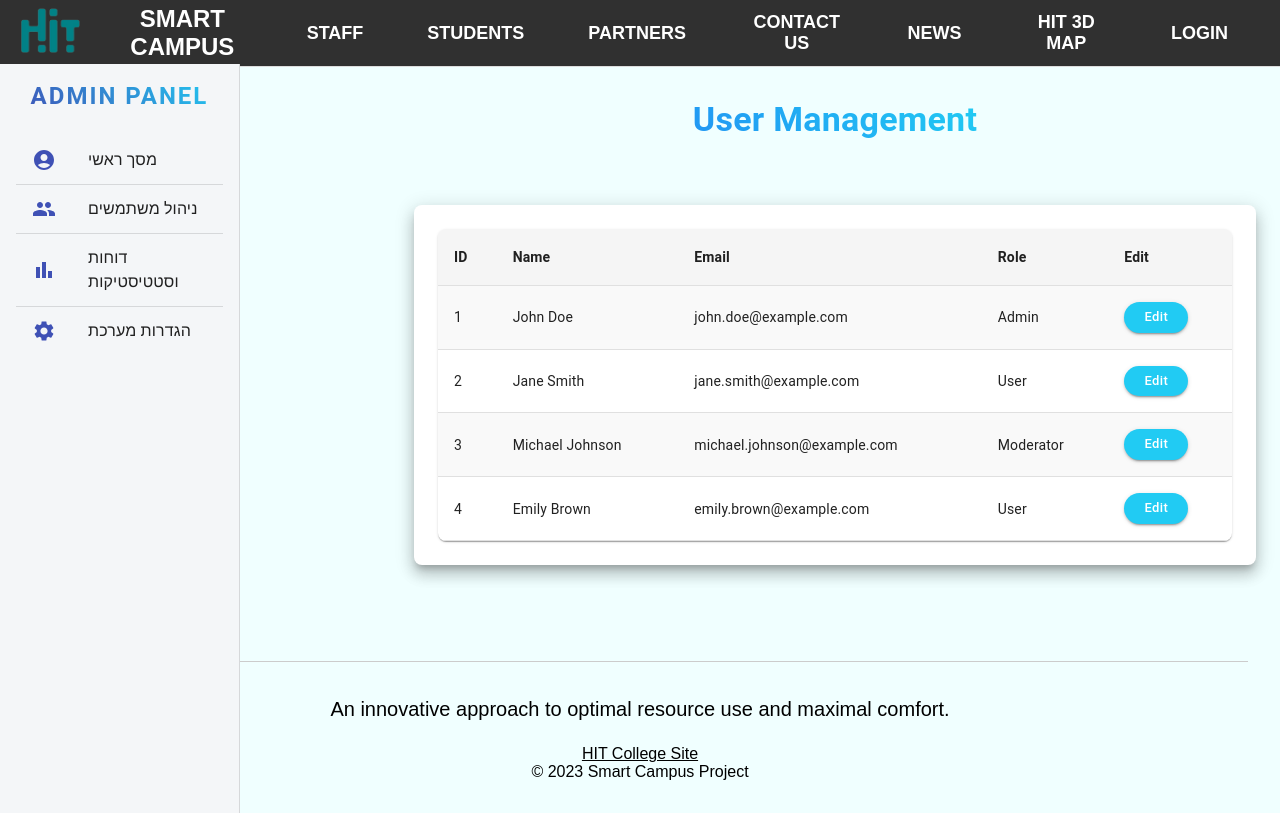
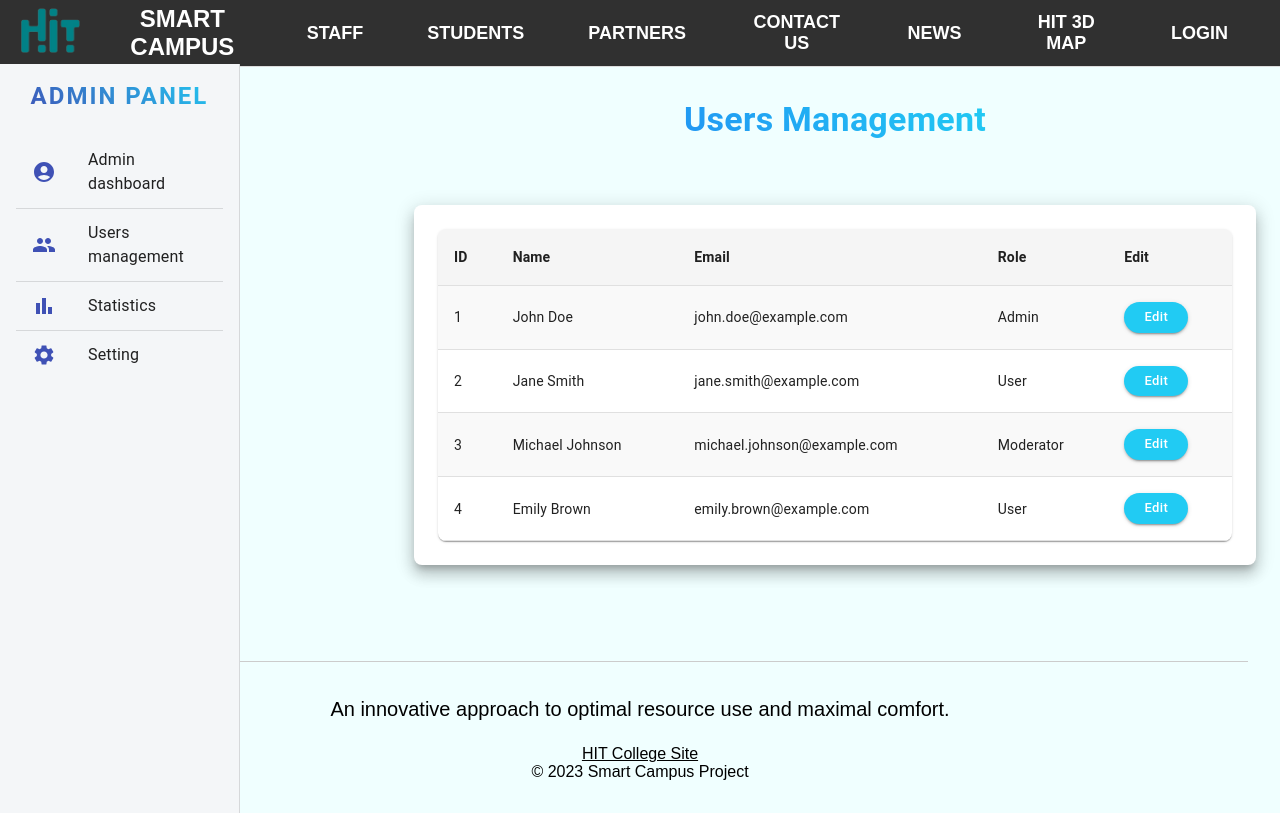
Before and after one commit to tomered/smart-campus-frontend, a React (Create React App) app: page /UsersTable in a window 1280 px wide. Built offline with nearby package versions, Linux system fonts and the light colour scheme.

Commit message:
change hebrew to english

```diff
--- a/src/components/screens/AdminPage/AdminUsersTable.jsx
+++ b/src/components/screens/AdminPage/AdminUsersTable.jsx
@@ -66,7 +66,7 @@ const AdminUsersTable = () => {
             fontWeight: 'bold'
           }}
         >
-          User Management
+          Users Management
         </Typography>
 
         {/* עיצוב מודרני לטבלה */}
--- a/src/components/screens/AdminPage/Sidebar.jsx
+++ b/src/components/screens/AdminPage/Sidebar.jsx
@@ -41,30 +41,31 @@ const Sidebar = () => {
             <ListItemIcon>
               <AccountCircleIcon sx={{ color: '#3f51b5' }} />
             </ListItemIcon>
-            <ListItemText primary="מסך ראשי" />
+            <ListItemText primary="Admin dashboard" />
           </ListItem>
           <Divider />
           <ListItem button onClick={() => navigate('/UsersTable')} sx={{ '&:hover': { backgroundColor: '#e0f7fa' } }}>
             <ListItemIcon>
               <GroupIcon sx={{ color: '#3f51b5' }} />
             </ListItemIcon>
-            <ListItemText primary="ניהול משתמשים" />
+            <ListItemText primary="Users management" />
           </ListItem>
           <Divider />
           <ListItem button onClick={() => navigate('/reports')} sx={{ '&:hover': { backgroundColor: '#e0f7fa' } }}>
             <ListItemIcon>
               <BarChartIcon sx={{ color: '#3f51b5' }} />
             </ListItemIcon>
-            <ListItemText primary="דוחות וסטטיסטיקות" />
+            <ListItemText primary="Statistics" />
           </ListItem>
           <Divider />
           <ListItem button onClick={() => navigate('/settings')} sx={{ '&:hover': { backgroundColor: '#e0f7fa' } }}>
             <ListItemIcon>
               <SettingsIcon sx={{ color: '#3f51b5' }} />
             </ListItemIcon>
-            <ListItemText primary="הגדרות מערכת" />
+            <ListItemText primary="Setting" />
           </ListItem>
         </List>
+
       </Box>
     </Drawer>
   );
```
